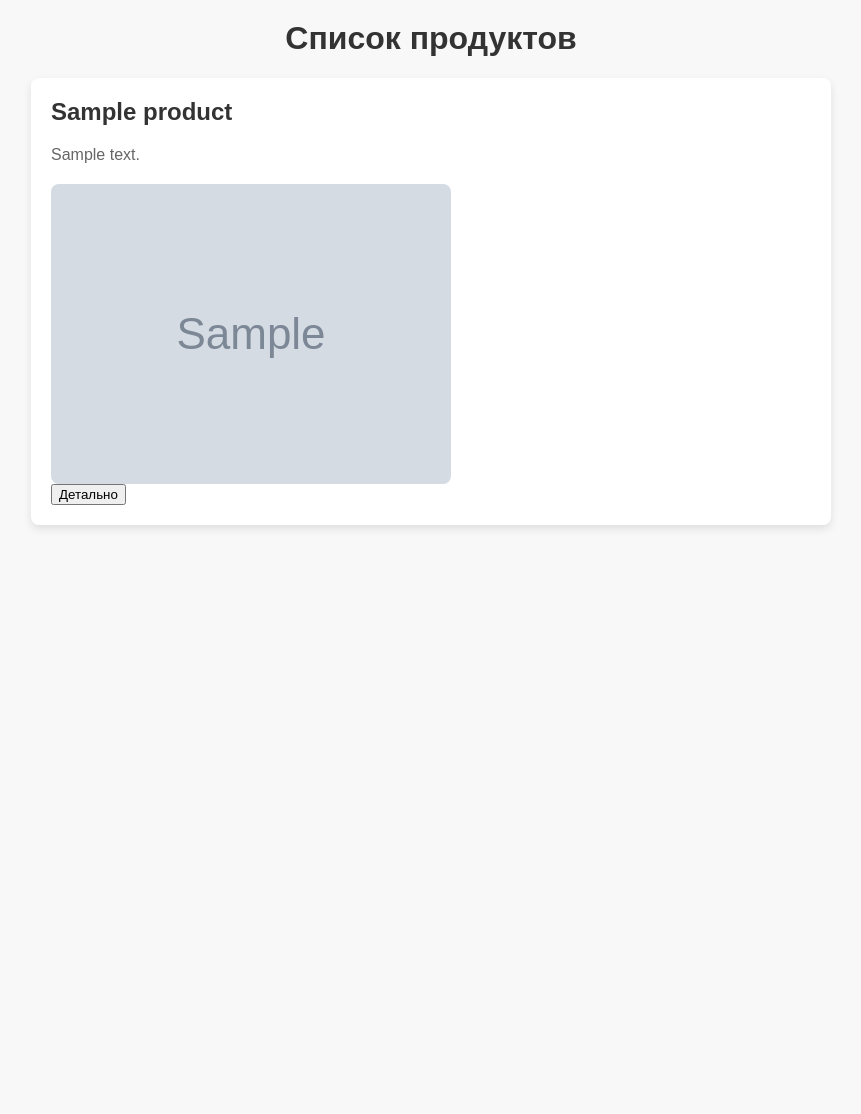
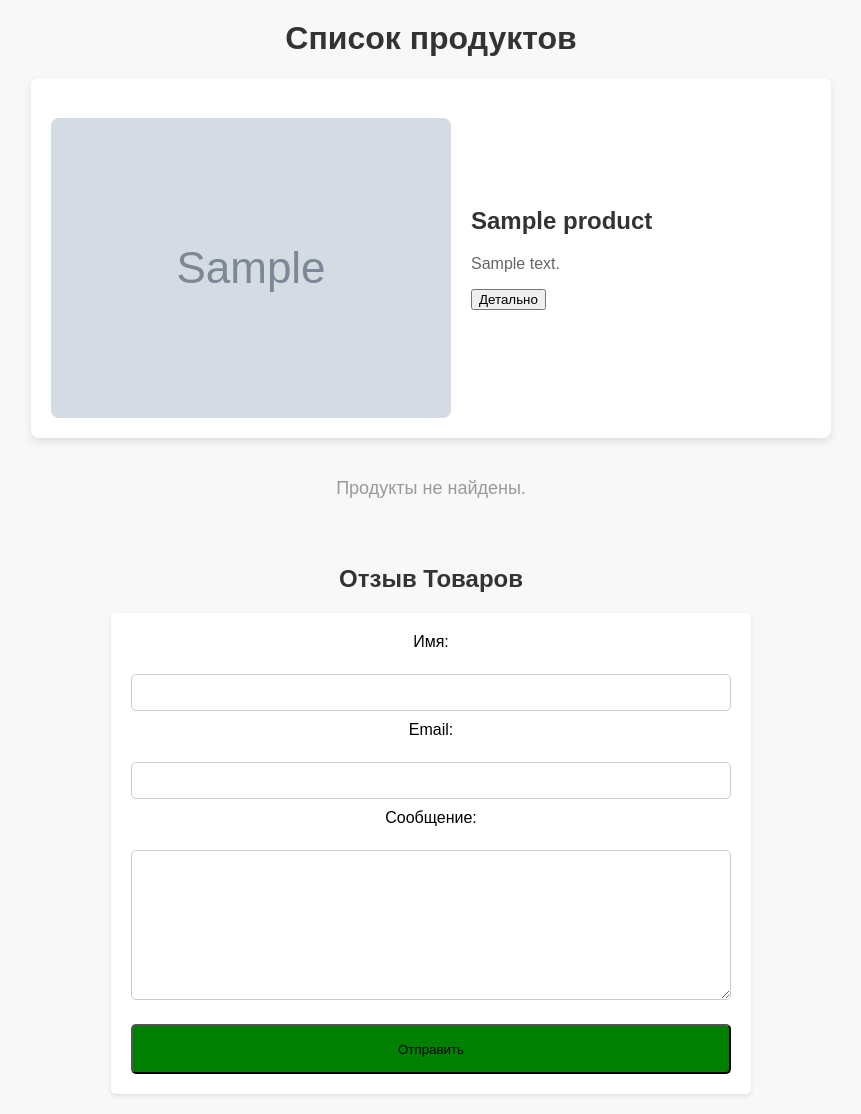
Before and after one commit to Beksultan06/Redis_Project, a Django app: template templates/product/product.html in a window 1280 px wide. Shown: the whole page, without its empty margins (209-1070 px from the left). Before the commit the page ends 529 px from the top, so only its background shows below. Run offline with Django 5.2, Linux system fonts and the light colour scheme; the template is opened without the code that fills it: most values are stand-ins (such as "Sample title", 1, 10 or a date in 2020); grey boxes marked "Sample" are stand-in pictures.

Commit message:
initial commit

```diff
--- /dev/null
+++ b/apps/product/admin.py
@@ -0,0 +1,6 @@
+from django.contrib import admin
+from apps.product.models import Product, ProductDetail, Send_Email
+# Register your models here.
+admin.site.register(ProductDetail)
+admin.site.register(Product)
+admin.site.register(Send_Email)
--- a/apps/product/urls.py
+++ b/apps/product/urls.py
@@ -1,7 +1,7 @@
 from django.urls import path
-from .views import ProductDetailView, ProductView
+from .views import ProductDetailView, ProductListView
 
 urlpatterns = [
-    path('product', ProductView.as_view(), name='product'),
+    path('product', ProductListView.as_view(), name='product'),
      path('product/<int:product_id>/', ProductDetailView.as_view(), name='product_detail'),
 ]
--- /dev/null
+++ b/apps/product/utils.py
@@ -0,0 +1,6 @@
+from celery import shared_task
+from apps.product.models import Send_Email
+
+@shared_task
+def send_contact_email(name, email, message):
+    Send_Email.objects.create(name=name, email=email, message=message)
--- a/apps/settings/views.py
+++ b/apps/settings/views.py
@@ -4,7 +4,7 @@ from django.views.generic import View
 from django.http import HttpResponse
 from django.contrib.auth.forms import UserCreationForm
 from django.views.generic import TemplateView
-from apps.settings.forms import TelegramForm
+from apps.telegram.forms import TelegramForm
 from apps.telegram.views import admin_id, bot
 from apps.settings.models import Settings
 from django.core.cache import cache
--- a/templates/product/product.html
+++ b/templates/product/product.html
@@ -70,28 +70,107 @@
             font-size: 18px;
             /* Увеличение размера текста */
         }
+
+        form {
+            max-width: 600px;
+            margin: 20px auto;
+            padding: 20px;
+            background-color: #fff;
+            border-radius: 5px;
+            box-shadow: 0 2px 4px rgba(0, 0, 0, 0.1);
+        }
+
+        label {
+            display: block;
+            margin-bottom: 5px;
+        }
+
+        input[type="text"],
+        input[type="email"],
+        textarea {
+            width: 100%;
+            padding: 10px;
+            margin-bottom: 10px;
+            border: 1px solid #ccc;
+            border-radius: 5px;
+            box-sizing: border-box;
+        }
+
+        textarea {
+            height: 150px;
+        }
+        .btn{
+            width: 600px;
+            height: 50px;
+            margin-top: 10px;
+            background-color: green;
+            border-radius: 5px;
+        }
     </style>
 </head>
 
 <body>
-    <h1>Список продуктов</h1>
+    <h1 style="text-align: center;">Список продуктов</h1>
     {% if products %}
-    <ul>
+    <ul style="margin-bottom: 40px;">
         {% for product in products %}
         <li>
-            <h2>{{ product.title }}</h2>
-            <p>{{ product.description }}</p>
-            <img src="{{ product.image.url }}" alt="" style="height: 300px;">
-            <a href="{% url 'product_detail' product.id %}">
-                <button>Детально</button>
-            </a>
+            <div style="display: flex; align-items: center;">
+                <img src="{{ product.image.url }}" alt="" style="height: 300px; margin-right: 20px;">
+                <div>
+                    <h2>{{ product.title }}</h2>
+                    <p>{{ product.description }}</p>
+                    <a href="{% url 'product_detail' product.id %}">
+                        <button>Детально</button>
+                    </a>
+                </div>
+            </div>
         </li>
         {% endfor %}
     </ul>
     {% else %}
     <p class="no-products">Продукты не найдены.</p>
     {% endif %}
+
+    <!-- Пагинация -->
+    <div class="pagination" style="text-align: center;">
+        {% if is_paginated %}
+        {% if page_obj.has_previous %}
+        {% endif %}
+
+        {% for num in paginator.page_range %}
+        {% if page_obj.number == num %}
+        <span>{{ num }}</span>
+        {% else %}
+        <a style="background: url('../../static/icon/icon.svg');" href="?page={{ num }}">{{ num }}</a>
+        {% endif %}
+        {% endfor %}
+
+        {% if page_obj.has_next %}
+        {% endif %}
+        {% else %}
+        <p class="no-products">Продукты не найдены.</p>
+        {% endif %}
+    </div>
+
+    {% if products %}
+    {% else %}
+    <p class="no-products">Продукты не найдены.</p>
+    {% endif %}
+    <br>
+
+    <h2 style="text-align: center; margin-top: 30px;">Отзыв Товаров</h2>
+
+    <form action="{% url 'contact' %}" method="post" style="text-align: center;">
+        {% csrf_token %}
+        <label for="name">Имя:</label><br>
+        <input type="text" id="name" name="name"><br>
+        <label for="email">Email:</label><br>
+        <input type="email" id="email" name="email"><br>
+        <label for="message">Сообщение:</label><br>
+        <textarea id="message" name="message"></textarea><br>
+        <button class="btn" type="submit">Отправить</button>
+    </form>
 </body>
 
-
 </html>
```
Also changed, not shown: apps/product/apps.py (added, +7 -0 lines), apps/product/models.py (+38 -0 lines), apps/product/views.py (+37 -8 lines), core/settings.py (+8 -1 lines), apps/product/migrations/0003_review.py (added), apps/settings/migrations/0004_send_email.py (added), apps/settings/models.py (line endings or trailing spaces), apps/telegram/forms.py (renamed from apps/settings/forms.py), db.sqlite3, media/product/photo_2023-10-17_21-35-02.jpg (added), media/product/sam.jpg (added), static/icon/icon.svg (added).
